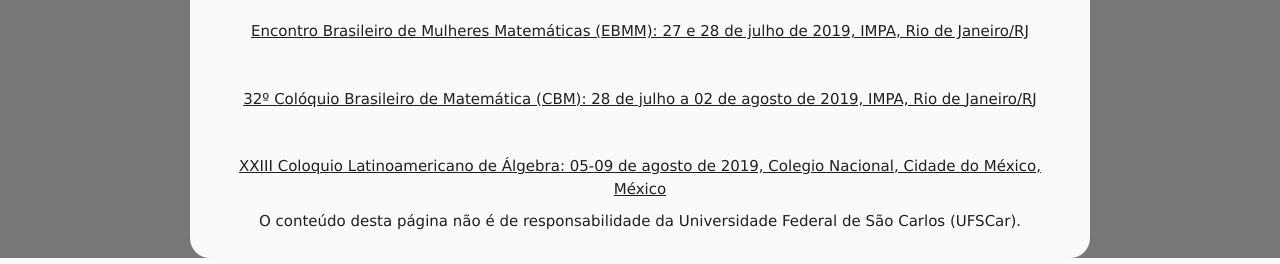
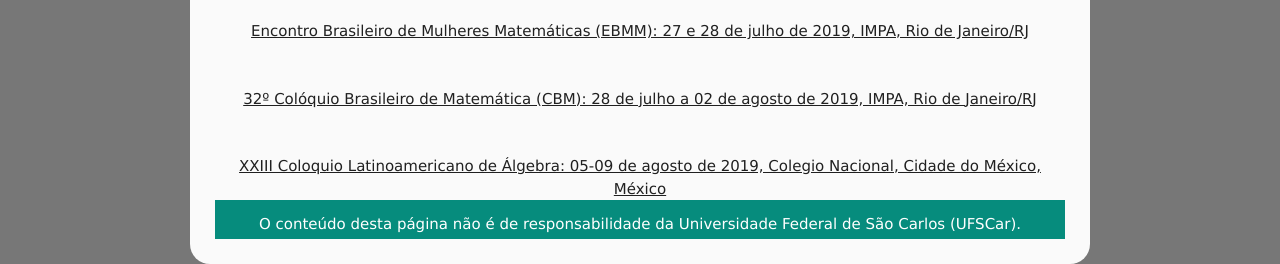
Before and after one commit to altairsot/altairsot.github.io, a PHP site: page /eventos.html in a window 1280 px wide. Shown: the part 667-931 px from the top of the page. Run offline with PHP 8.4, Linux system fonts and the light colour scheme.

Commit message:
Update estilo.css

```diff
--- a/css/estilo.css
+++ b/css/estilo.css
@@ -47,6 +76,14 @@ hr
   color: #0000CC;
 }
 
+footer {
+  text-align: center;
+  padding: 3px;
+  background-color: #068C7D;
+  color: white;
+}
+
+/* Caixas de títulos*/
 h1
 {
 font: Verdana, sans-serif;
```
Also changed, not shown: other parts of css/estilo.css (+29 -28 lines).
